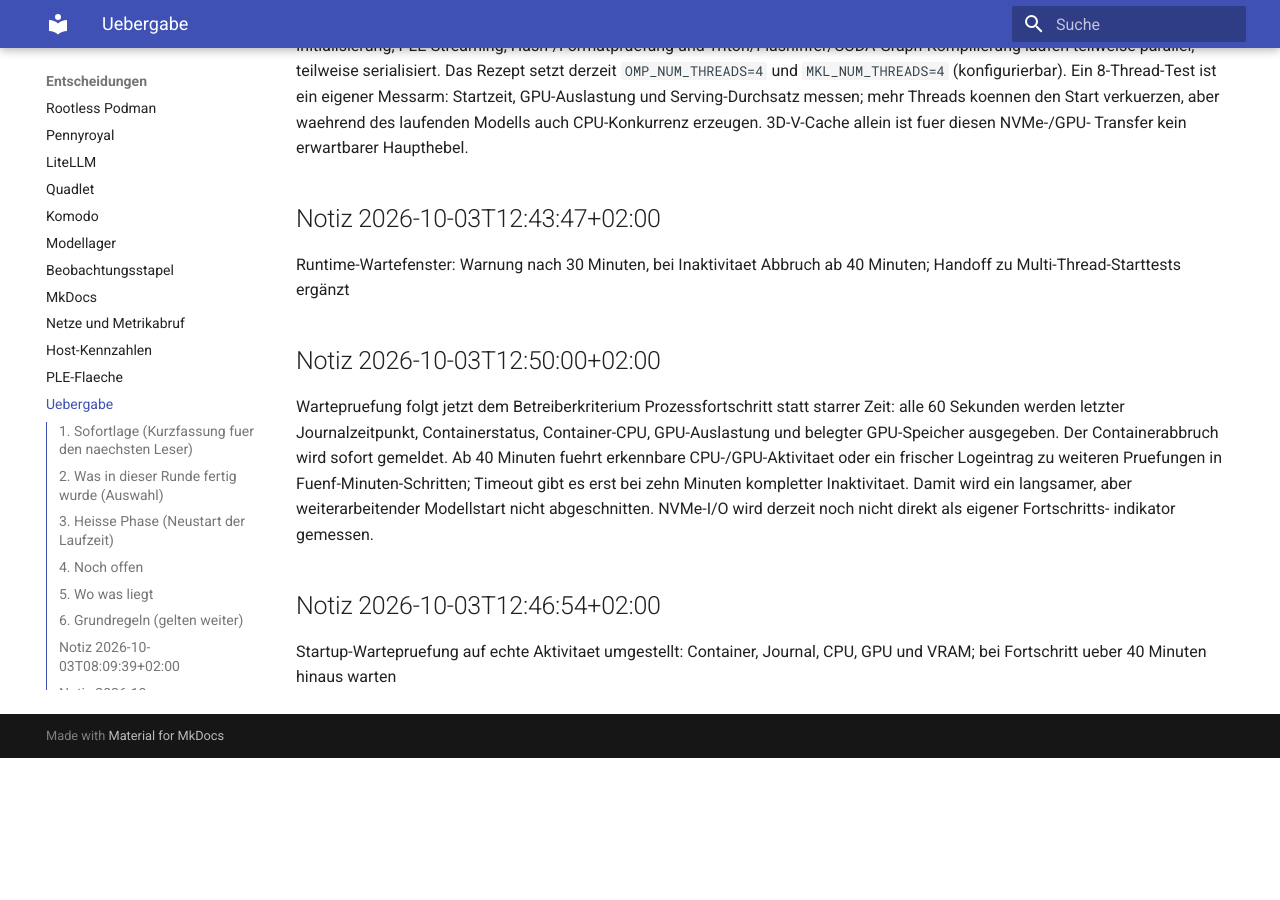
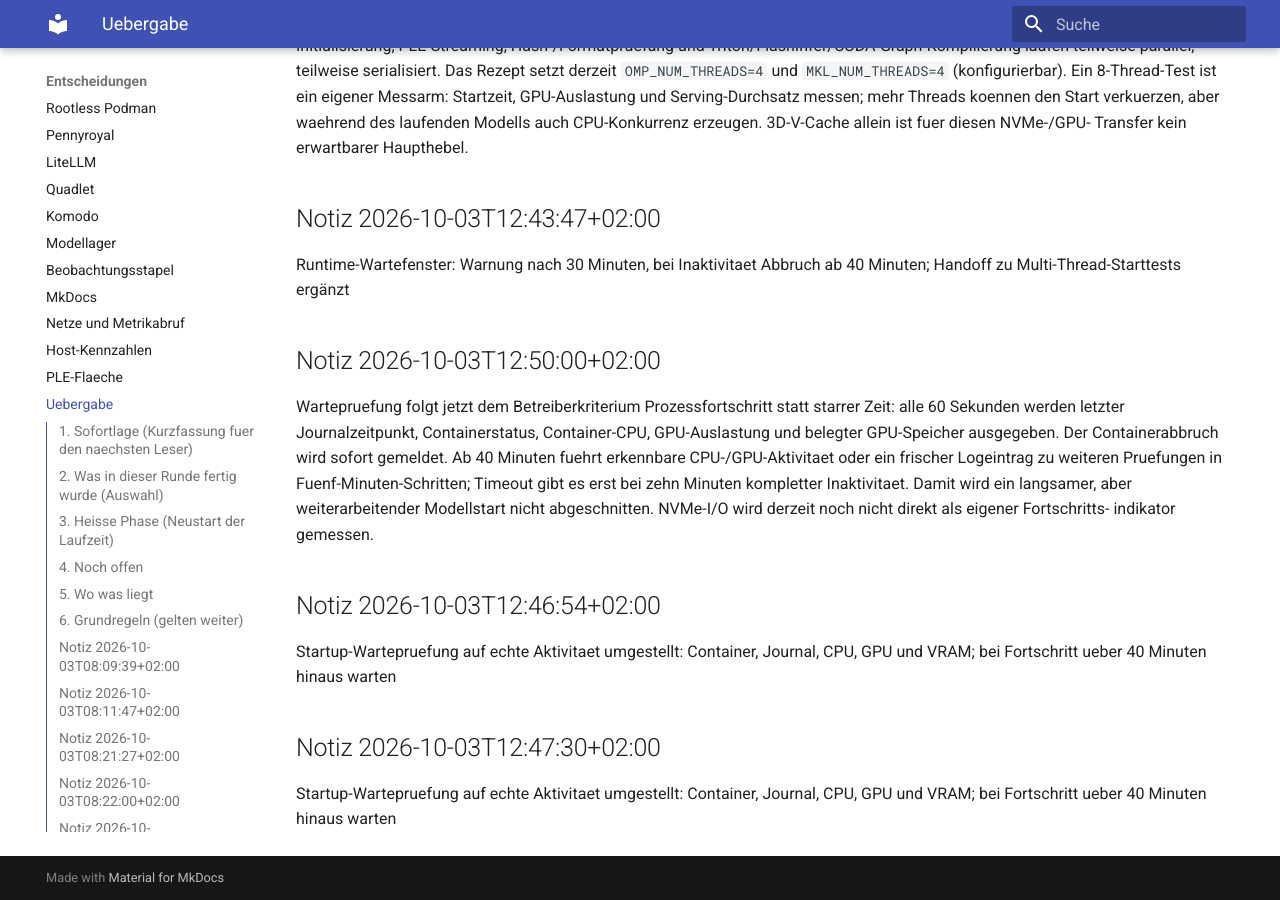
Before and after one commit to thomasdenk79-cyber/llm-infra-setup, an MkDocs documentation site: the page built from docs/HANDOFF.md, in a window 1280 px wide and 900 px high, scrolled down 7659 px. Built offline with MkDocs 1.6.1 and Material for MkDocs 9.7.7, drawn with Linux system fonts in a browser that asks for light colours; before the commit the page ends 8417 px from its top, so only the background shows below that; some of the changed text lies outside the part shown.

Commit message:
stand: 2026-10-03T12:47 gesichert (1 Dateien)

```diff
--- a/docs/HANDOFF.md
+++ b/docs/HANDOFF.md
@@ -1,4 +1,4 @@
-Zuletzt gesichert: 2026-10-03T12:46:54+02:00 durch `scripts/session-checkpoint.sh`
+Zuletzt gesichert: 2026-10-03T12:47:30+02:00 durch `scripts/session-checkpoint.sh`
 
 # Arbeitsstand und Uebergabe
 
@@ -323,3 +323,7 @@ indikator gemessen.
 ## Notiz 2026-10-03T12:46:54+02:00
 
 Startup-Wartepruefung auf echte Aktivitaet umgestellt: Container, Journal, CPU, GPU und VRAM; bei Fortschritt ueber 40 Minuten hinaus warten
+
+## Notiz 2026-10-03T12:47:30+02:00
+
+Startup-Wartepruefung auf echte Aktivitaet umgestellt: Container, Journal, CPU, GPU und VRAM; bei Fortschritt ueber 40 Minuten hinaus warten
```
